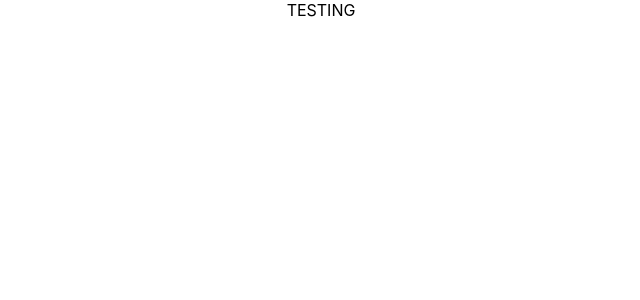
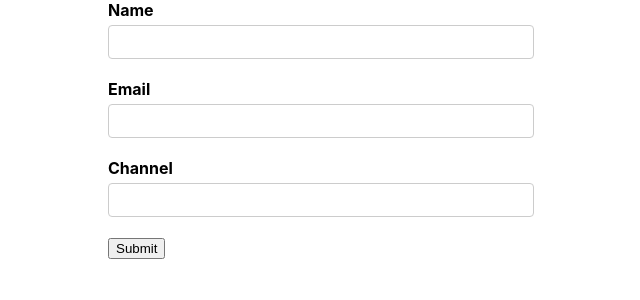
Before and after one commit to jhonerApp/myFormikDemo, a React (Create React App) app: page / in a window 1280 px wide. Shown: the top 300 px of the page, without its empty margins (319-959 px from the left). Built offline with nearby package versions, Linux system fonts and the light colour scheme.

Commit message:
Update Error Messages

```diff
--- a/package.json
+++ b/package.json
@@ -6,6 +6,7 @@
     "@testing-library/jest-dom": "^5.11.6",
     "@testing-library/react": "^11.2.2",
     "@testing-library/user-event": "^12.5.0",
+    "formik": "^2.2.5",
     "react": "^17.0.1",
     "react-dom": "^17.0.1",
     "react-scripts": "4.0.1",
--- a/src/App.css
+++ b/src/App.css
@@ -1,38 +1,34 @@
 .App {
-  text-align: center;
+  display: flex;
+  justify-content: center;
 }
 
-.App-logo {
-  height: 40vmin;
-  pointer-events: none;
+label {
+  font-weight: bold;
+  display: flex;
+  margin-bottom: 5px;
 }
 
-@media (prefers-reduced-motion: no-preference) {
-  .App-logo {
-    animation: App-logo-spin infinite 20s linear;
-  }
+input[type='text'],
+input[type='email'],
+textarea {
+  display: block;
+  width: 400px;
+  padding: 6px 12px;
+  font-size: 14px;
+  line-height: 1.42857143;
+  color: #555;
+  background-color: #fff;
+  background-image: none;
+  border: 1px solid #ccc;
+  border-radius: 4px;
+  /* margin-bottom: 20px; */
 }
 
-.App-header {
-  background-color: #282c34;
-  min-height: 100vh;
-  display: flex;
-  flex-direction: column;
-  align-items: center;
-  justify-content: center;
-  font-size: calc(10px + 2vmin);
-  color: white;
+.form-control {
+  margin-bottom: 20px;
 }
 
-.App-link {
-  color: #61dafb;
+.error {
+  color: red;
 }
-
-@keyframes App-logo-spin {
-  from {
-    transform: rotate(0deg);
-  }
-  to {
-    transform: rotate(360deg);
-  }
-}
--- a/src/App.js
+++ b/src/App.js
@@ -1,10 +1,11 @@
 
 import './App.css';
+import YoutubeForm from './components/YoutubeForm';
 
 function App() {
   return (
     <div className="App">
-      TESTING
+      <YoutubeForm />
     </div>
   );
 }
--- /dev/null
+++ b/src/components/YoutubeForm.js
@@ -0,0 +1,72 @@
+import React from 'react'
+import { useFormik } from 'formik'
+
+
+const initialValues = {
+    name: '',
+    email: '',
+    channel: ''
+}
+
+const onSubmit = values => {
+    console.log('Form data', values)
+}
+
+const validate = values => {
+    let errors = {}
+    if (!values.name) {
+        errors.name = 'Required'
+    }
+    if (!values.email) {
+        errors.email = 'Required'
+    } else if (!/^[A-Z0-9._%+-]+@[A-Z0-9.-]+\.[A-Z]{2,4}$/i.test(values.email)) {
+        errors.email = 'Invalid email format'
+    }
+
+
+    if (!values.channel) {
+        errors.channel = 'Required'
+    }
+
+
+    return errors
+
+}
+function YoutubeForm() {
+
+    const formik = useFormik({
+        initialValues,
+        onSubmit,
+        validate
+    })
+
+    console.log('Visited Field', formik.touched)
+    return (
+        <div>
+            <form onSubmit={formik.handleSubmit}>
+                <div className='form-control'>
+                    <label htmlFor='name'>Name</label>
+                    <input type='text' id='name' name='name' onChange={formik.handleChange}
+                        onBlur={formik.handleBlur}
+                        value={formik.values.name}></input>
+                    {formik.touched.name && formik.errors.name ? <div className='error'>{formik.errors.name}</div> : null}
+                </div>
+                <div className='form-control'>
+                    <label htmlFor='name'>Email</label>
+                    <input type='email' id='email' name='email' onChange={formik.handleChange}
+                        onBlur={formik.handleBlur} value={formik.values.email}></input>
+                    {formik.touched.email && formik.errors.email ? <div className='error'>{formik.errors.email}</div> : null}
+                </div>
+                <div className='form-control'>
+                    <label htmlFor='name'>Channel</label>
+                    <input type='text' id='channel' name='channel' onChange={formik.handleChange}
+                        onBlur={formik.handleBlur} value={formik.values.channel}></input>
+                    {formik.touched.channel && formik.errors.channel ? <div className='error'>{formik.errors.channel}</div> : null}
+                </div>
+                <button type='Submit'>Submit</button>
+            </form>
+        </div>
+    )
+}
+
+export default YoutubeForm
```
Also changed, not shown: 2 other files (tests, documents, lock files or other folders).
